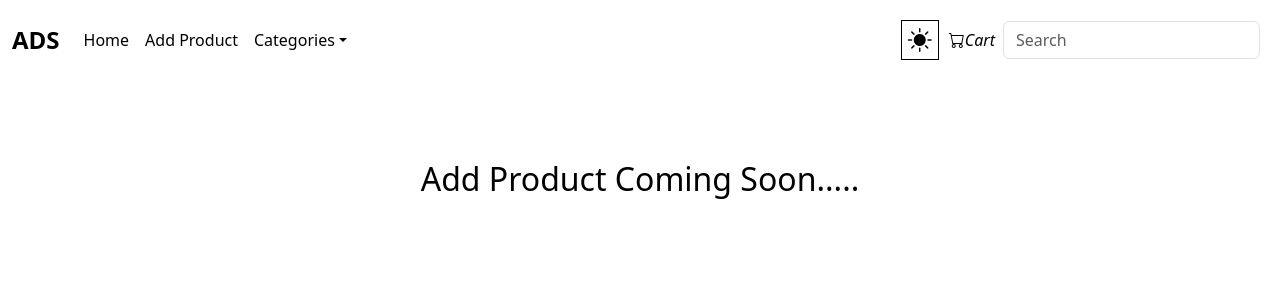
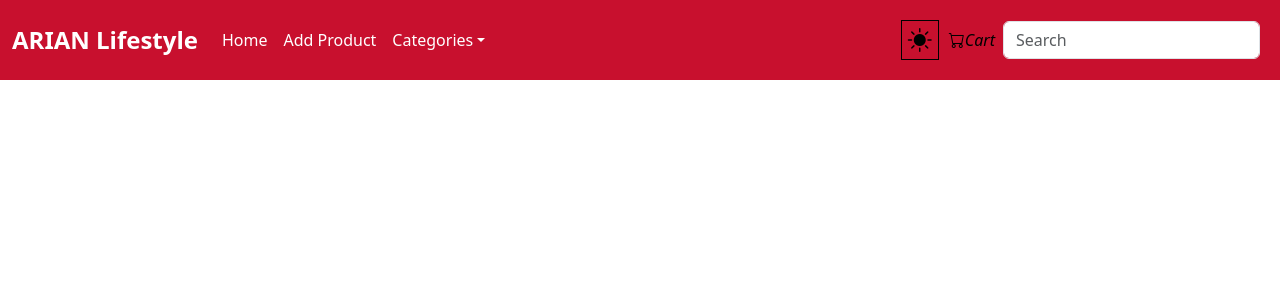
Before and after one commit to saumyaa03/ADS-frontend, a React (Vite) app: page /add_product in a window 1280 px wide. Shown: the top 300 px of the page. Built offline with nearby package versions, Linux system fonts and the light colour scheme; sample sign-in values are in the browser's storage.

Commit message:
✅ Add token-based login, route protection with PrivateRoute

```diff
--- a/src/App.jsx
+++ b/src/App.jsx
@@ -6,19 +6,31 @@ import AddProduct from "./components/AddProduct";
 import { BrowserRouter, Routes, Route } from "react-router-dom";
 import Login from "./components/Login";
 import Register from "./components/Register";
+import PrivateRoute from "./components/PrivateRoute";
+
+
 
 
 function App() {
   return (
-      <BrowserRouter>
+    <BrowserRouter>
+      <div className={`App arian-theme light-theme`}>
         <Navbar />
         <Routes>
           <Route path="/" element={<Home />} />
-          <Route path="/add_product" element={<AddProduct />} />
+          <Route
+            path="/add_product"
+            element={
+              <PrivateRoute>
+                <AddProduct />
+              </PrivateRoute>
+            }
+          />
           <Route path="/login" element={<Login />} />
           <Route path="/register" element={<Register />} />
         </Routes>
-      </BrowserRouter>
+      </div>
+    </BrowserRouter>
   );
 }
 
--- a/src/components/Login.jsx
+++ b/src/components/Login.jsx
@@ -3,14 +3,20 @@ import React, { useState } from "react";
 import { Link } from "react-router-dom";
 import { AuthAPI } from "../axios";
 import { useNavigate } from "react-router-dom";
-
-
+import { useEffect } from "react";
 
 
 function Login() {
     const [username, setUsername] = useState("");
     const [password, setPassword] = useState("");
     const navigate = useNavigate();
+
+    useEffect(() => {
+        const token = localStorage.getItem("token");
+        if (token) {
+          navigate("/"); // send user to home if already logged in
+        }
+      }, []);
 
     const handleLogin = async (e) => {
         e.preventDefault(); // stop page refresh
--- a/src/components/Navbar.jsx
+++ b/src/components/Navbar.jsx
@@ -1,6 +1,8 @@
 import React, { useEffect, useState } from "react";
 import Home from "./Home";
 import axios from "axios";
+import { Link } from 'react-router-dom';
+
 
 const Navbar = ({ onSelectCategory, onSearch }) => {
   const getInitialTheme = () => {
@@ -25,9 +27,18 @@ const Navbar = ({ onSelectCategory, onSearch }) => {
       <header>
         <nav className="navbar navbar-expand-lg fixed-top">
           <div className="container-fluid">
-            <a className="navbar-brand" href="https://arianhealthcare.com/">
+            {/* <a className="navbar-brand" href="https://arianhealthcare.com/">
               ADS
-            </a>
+            </a> */}
+            <Link to="/" className="navbar-brand">
+              <span className="arian-logo">ARIAN</span>
+              <span className="arian-sub"> Lifestyle</span>
+            </Link>
+
+{/* <Route path="/" element={<h1>Home Works!</h1>} /> */}
+
+
+
             <button
               className="navbar-toggler"
               type="button"
--- /dev/null
+++ b/src/components/PrivateRoute.jsx
@@ -0,0 +1,9 @@
+import { Navigate } from "react-router-dom";
+
+// to prevent unauthenticated users from accessing pages that should only be available after login, like adding products.
+function PrivateRoute({ children }) {
+  const token = localStorage.getItem("token");
+  return token ? children : <Navigate to="/login" />;
+}
+
+export default PrivateRoute;
```
